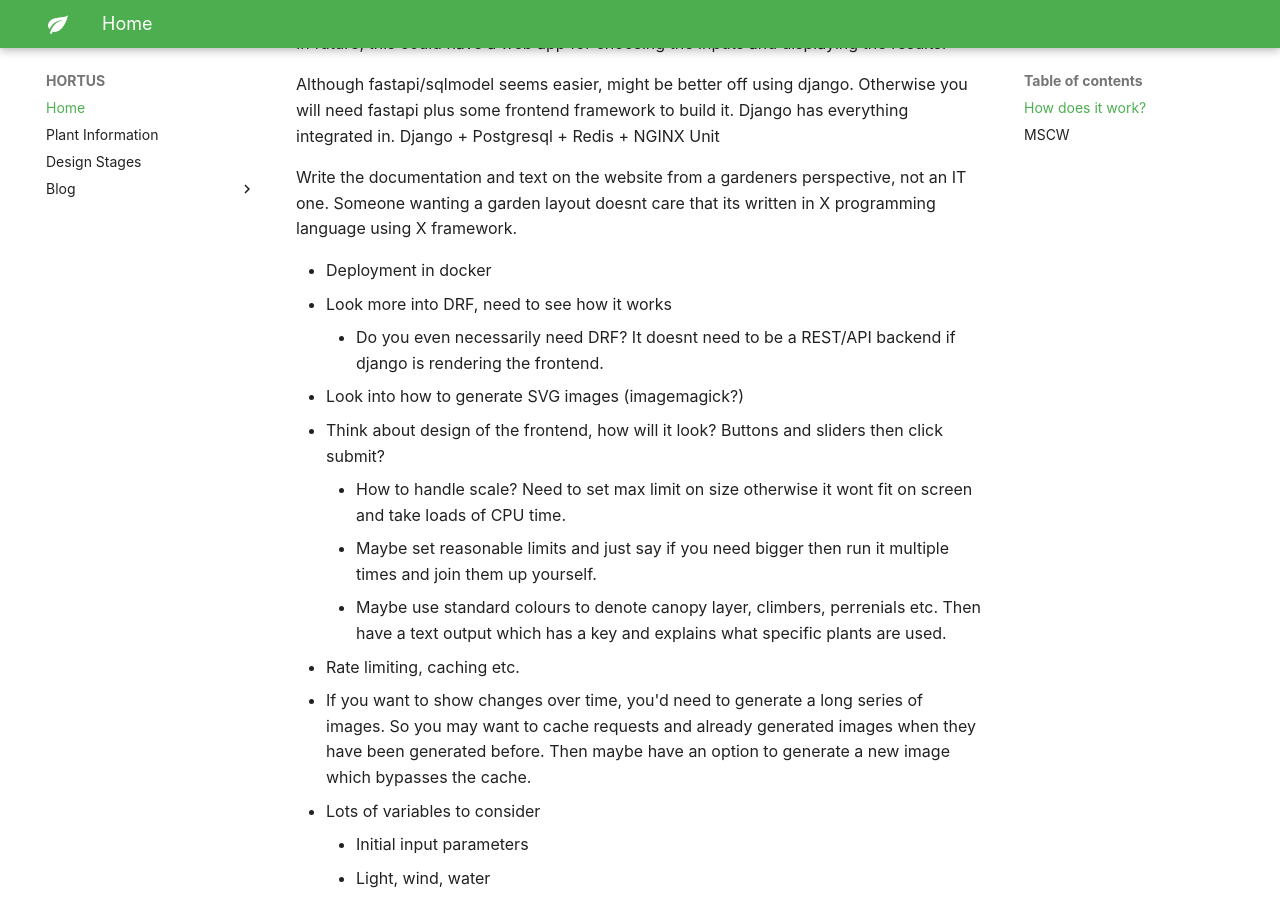
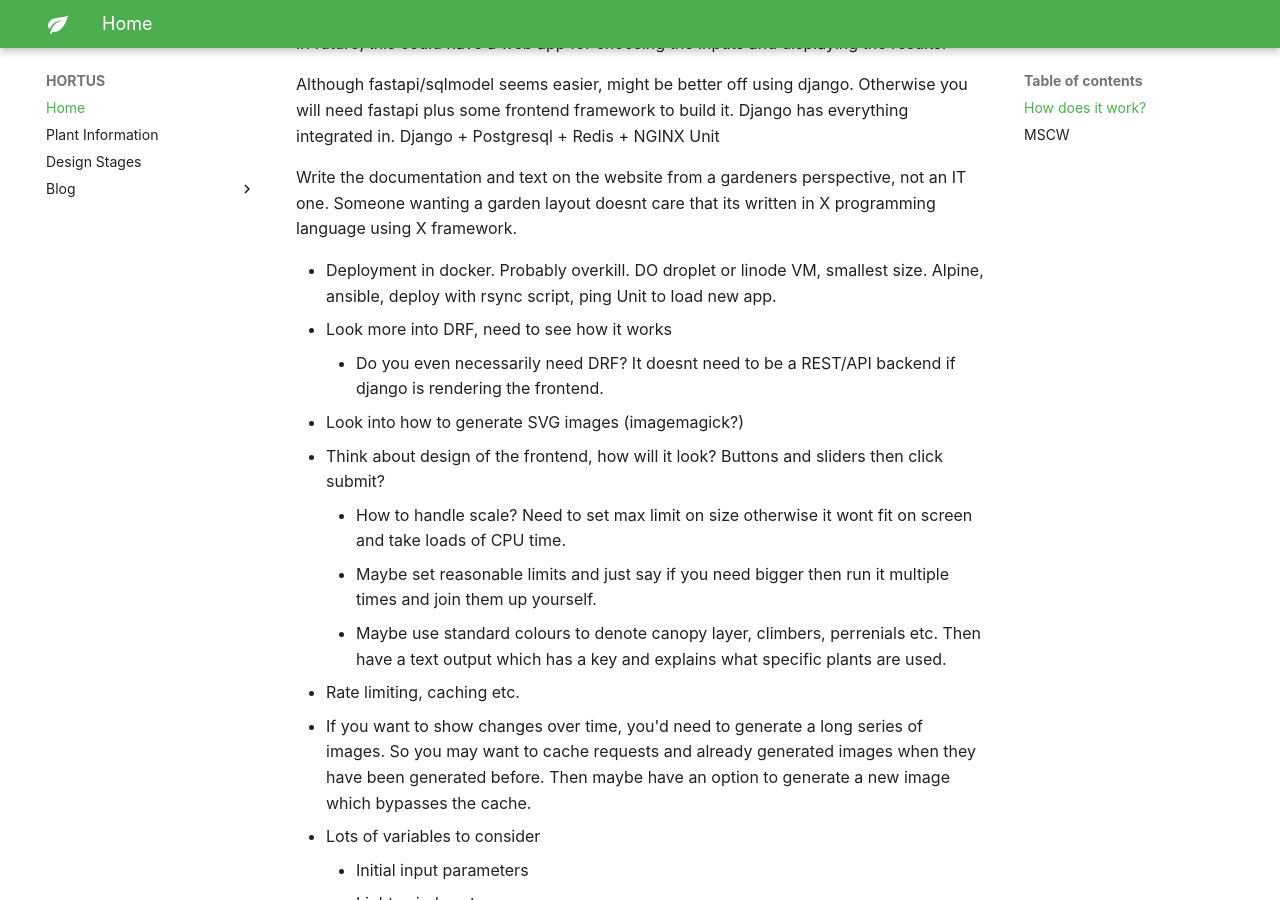
Before and after one commit to omussell/hortus, an MkDocs documentation site: the page built from docs/index.md, in a window 1280 px wide and 900 px high, scrolled down 307 px. Built offline with MkDocs 1.6.1 and Material for MkDocs 9.7.7, drawn with Linux system fonts in a browser that asks for light colours.

```diff
--- a/docs/index.md
+++ b/docs/index.md
@@ -11,7 +11,7 @@ Django + Postgresql + Redis + NGINX Unit
 
 Write the documentation and text on the website from a gardeners perspective, not an IT one. Someone wanting a garden layout doesnt care that its written in X programming language using X framework.
 
-- Deployment in docker
+- Deployment in docker. Probably overkill. DO droplet or linode VM, smallest size. Alpine, ansible, deploy with rsync script, ping Unit to load new app.
 - Look more into DRF, need to see how it works
     - Do you even necessarily need DRF? It doesnt need to be a REST/API backend if django is rendering the frontend.
 - Look into how to generate SVG images (imagemagick?)
```
Also changed, not shown: todo.md (added, +5 -0 lines).
